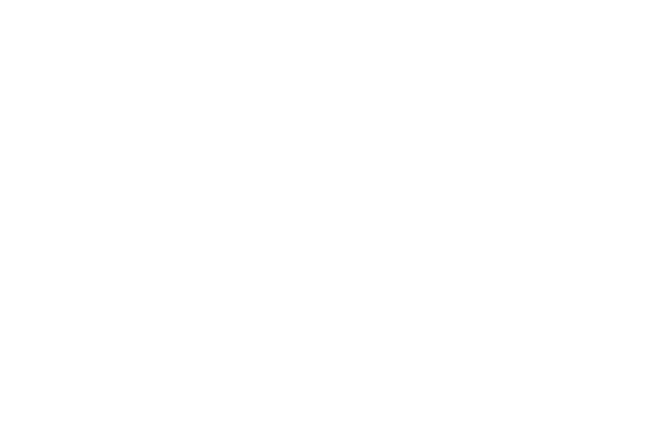
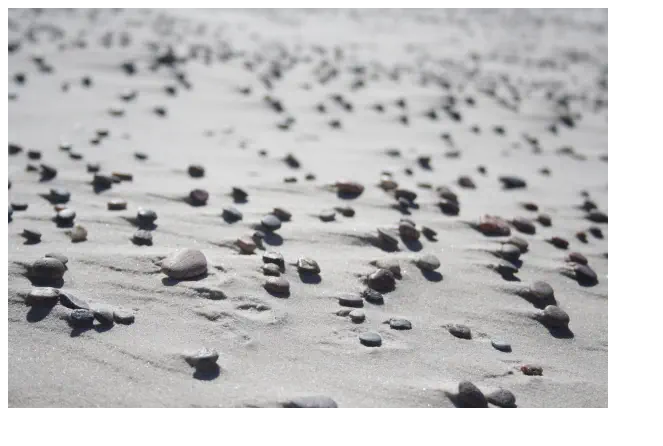
Before and after one commit to adamgie402/imgslider, a plain HTML site: page index.html in a window 1280 px wide. Shown: the whole page, without its empty margins (0-663 px from the left). Drawn offline with Linux system fonts and the light colour scheme.

Commit message:
simple slider working!

```diff
--- a/index.html
+++ b/index.html
@@ -16,4 +16,29 @@
     let images = [];
     let time = 1000;
 
+    // list of images
+    images[0] = 'img/fish.webp';
+    images[1] = 'img/anchor.webp';
+    images[2] = 'img/stones.webp';
+
+    function slider() {
+        console.log("F slider");
+
+        // set current img source
+        document.imgSlider.src = images[i];
+
+        // change image number
+        if (i < images.length - 1) {
+            i++;
+        } else {
+            i=0;
+        }
+
+        //run slider finction again after time
+        setTimeout("slider()", time);
+    }
+
+    // run slider finction onload
+    window.onload = slider();
+
 </script>
```
Also changed, not shown: img/anchor.webp (added), img/fish.webp (added), img/stones.webp (added).
